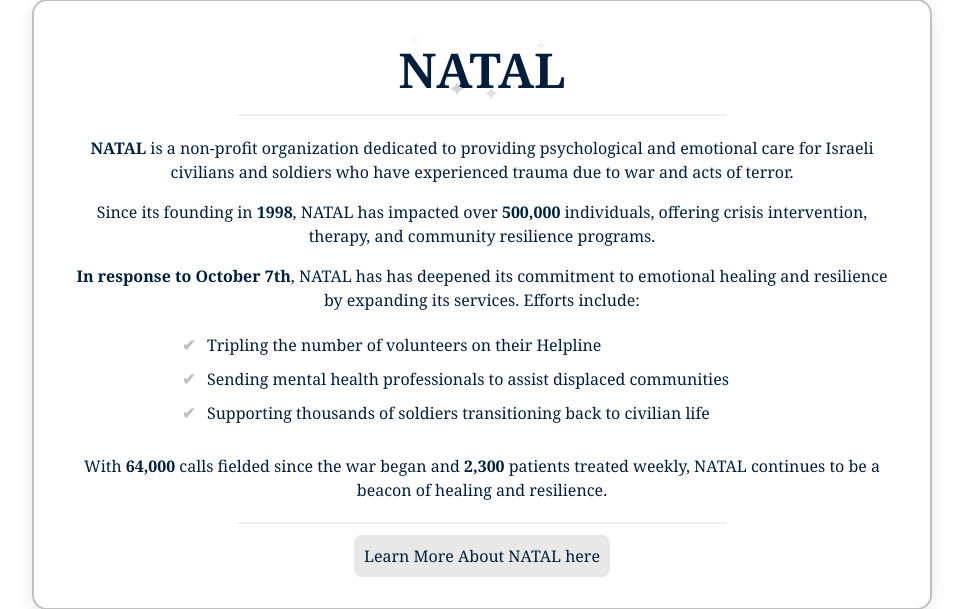
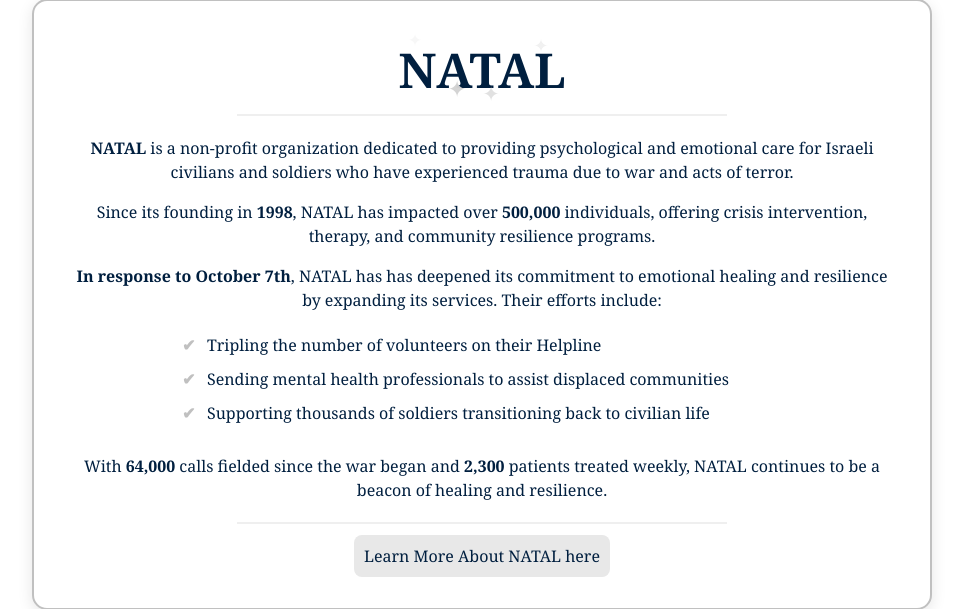
Before and after one commit to lucyhecht1/coa-official, a Flask app: page /chessed in a window 1280 px wide. Shown: the part 379-988 px from the top of the page, without its empty margins (158-1121 px from the left). Run offline with Flask 3, Linux system fonts and the light colour scheme; parts of the project's set-up code (start-up, migrations or seed data) failed here and were passed over.

Commit message:
Chessed changes

```diff
--- a/templates/chessed.html
+++ b/templates/chessed.html
@@ -30,7 +30,7 @@
         </p>
         <p>
             <strong>In response to October 7th</strong>, NATAL has has deepened its commitment to emotional healing and
-            resilience by expanding its services. Efforts include:
+            resilience by expanding its services. Their efforts include:
         </p>
 
         <ul class="chessed-list">
```
